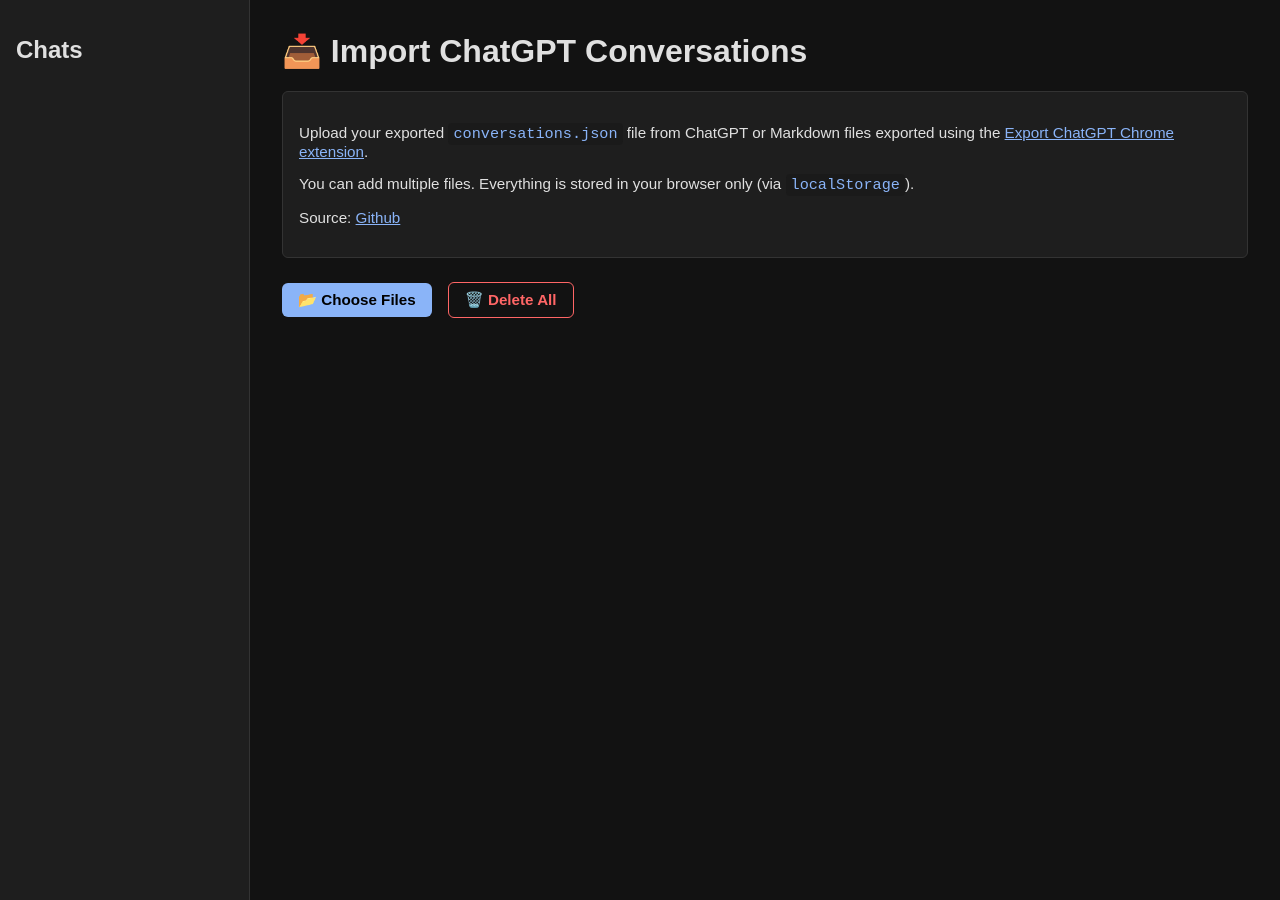
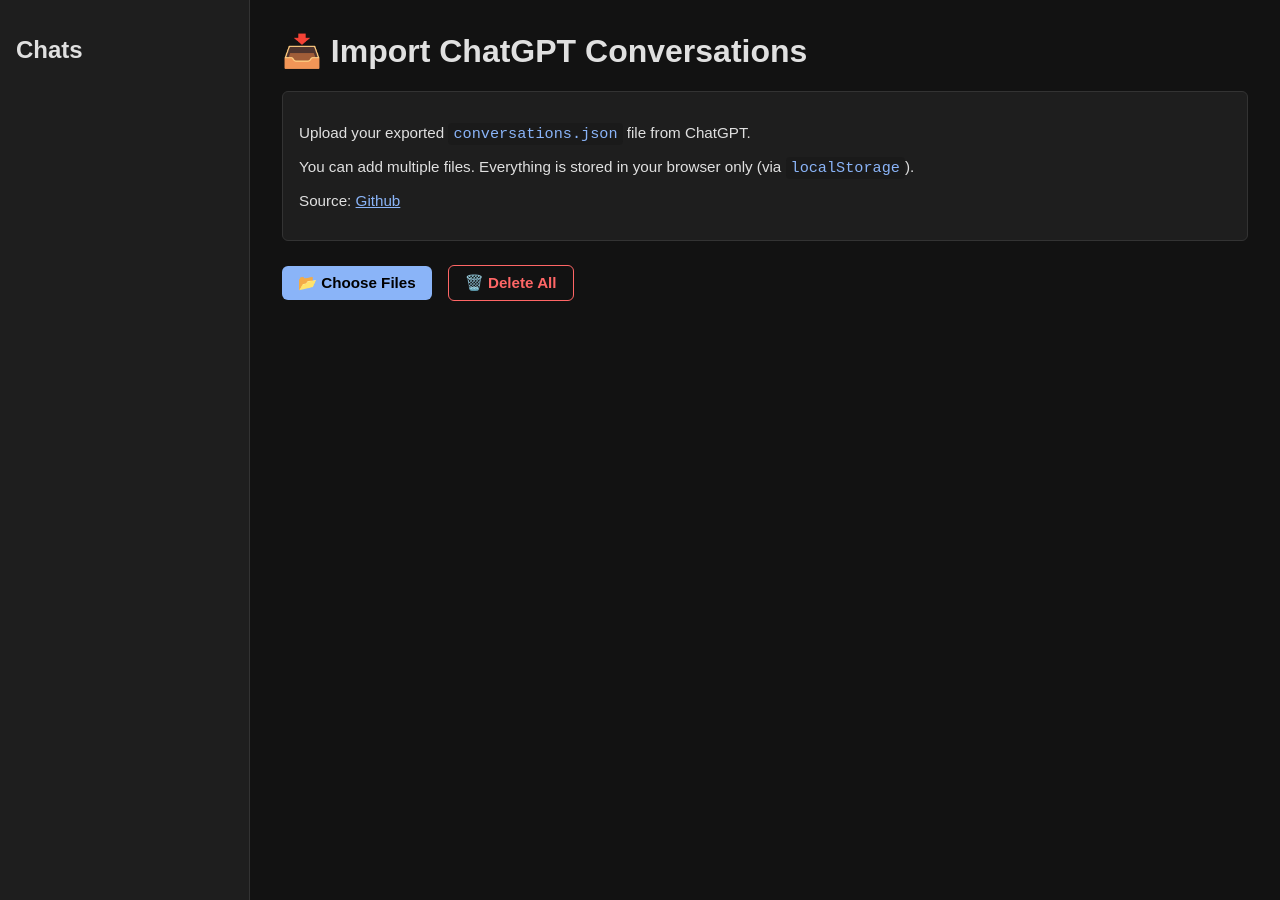
Before and after one commit to syazarilasyraf/log.syazarilasyraf.com, a Jekyll site: the page built from index.md, in a window 1280 px wide. Built offline with Jekyll 4.4.1, drawn with Linux system fonts in a browser that asks for light colours; some of the changed lines change nothing that is shown.

Commit message:
Live site

````diff
--- a/_layouts/default.html
+++ b/_layouts/default.html
@@ -58,7 +58,6 @@
     details {
       margin-bottom: 1rem;
       max-width: 100%;
-      border: 1px solid var(--border);
       border-radius: 6px;
       background-color: var(--highlight);
     }
@@ -116,7 +115,7 @@
     }
 
     .chat-entry:hover {
-    background-color: #f0f0f0;
+    background-color: #666060;
     }
 
     aside h3 {
@@ -186,7 +185,30 @@
     background-color: rgba(255, 102, 102, 0.1);
     }
 
+    .chat-message {
+      margin: 1em 0;
+      border-radius: 6px;
+      padding: 0.5em;
+    }
+
+    .chat-message summary {
+      cursor: pointer;
+      font-size: 1em;
+      font-weight: bold;
+      padding: 0.2em;
+    }
+
+    .chat-message summary:hover {
+      color: #333;
+    }
+
+    /* .chat-message[open] {
+      background: #f9f9f9;
+    } */
+
   </style>
+
+  <script src="https://cdn.jsdelivr.net/npm/marked/marked.min.js"></script>
 
 </head>
 <body>
@@ -200,7 +222,7 @@
   <h1>📥 Import ChatGPT Conversations</h1>
 
   <div class="intro-box">
-    <p>Upload your exported <code>conversations.json</code> file from ChatGPT or Markdown files exported using the <a href='https://chromewebstore.google.com/detail/exportgpt-export-chatgpt/jamcijfplmgbngnppdhmbbogjebgfimn'>Export ChatGPT Chrome extension</a>.</p>
+    <p>Upload your exported <code>conversations.json</code> file from ChatGPT.
     <p>You can add multiple files. Everything is stored in your browser only (via <code>localStorage</code>).</p>
     <p>Source: <a href="https://github.com/syazarilasyraf/log.syazarilasyraf.com">Github</a></p>
   </div>
--- a/assets/js/chat-uploader.js
+++ b/assets/js/chat-uploader.js
@@ -102,132 +102,106 @@
   }
 }
 
-// 👇 NEW version of displayChat()
 function displayChat(index) {
   const chats = getStoredChats();
   const chat = chats[index];
-  const chatContainer = document.getElementById('chatContainer');
-  chatContainer.innerHTML = '';
+  const container = document.getElementById('chatContainer');
+  container.innerHTML = '';
 
-  const details = document.createElement('details');
-  const summary = document.createElement('summary');
-  summary.textContent = chat.title || `Chat ${index + 1}`;
+  const metadata = {
+    chatGPT_conversation_id: chat.id || `chat-${index}`,
+    chatGPT_conversation_title: chat.title || `Chat ${index + 1}`,
+    chatGPT_create_time: chat.createdAt || new Date().toISOString(),
+    chatGPT_update_time: chat.updatedAt || new Date().toISOString(),
+    chatGPT_converted_time: new Date().toISOString(),
+    chatGPT_first_message_time: chat.messages?.[0]?.createdAt || '',
+    chatGPT_last_message_time: chat.messages?.[chat.messages.length - 1]?.createdAt || '',
+    chatGPT_dates: [...new Set(chat.messages?.map(m => m.createdAt?.split('T')[0]))] || [],
+  };
 
-  const content = document.createElement('div');
-  content.classList.add('chat-content');
+  let frontmatter = `---\n`;
+  for (const [key, value] of Object.entries(metadata)) {
+    frontmatter += `${key}: ${Array.isArray(value) ? JSON.stringify(value) : `'${value}'`}\n`;
+  }
+  frontmatter += `---`;
 
-  if (chat.messages) {
-    chat.messages.forEach(message => {
-      const role = document.createElement('div');
-      role.className = `message ${message.role}`;
-      role.innerHTML = `<strong>${message.role}:</strong> ${formatMessageContent(message.content)}`;
-      content.appendChild(role);
-    });
-  } else if (chat.content) {
-    const parser = new DOMParser();
-    const doc = parser.parseFromString(chat.content, 'text/html');
-    const rawMessages = [...doc.querySelectorAll('.chat-msg')];
+  const link = `https://chat.openai.com/c/${metadata.chatGPT_conversation_id}`;
+  const chatStarted = `*Chat started ${new Date(metadata.chatGPT_create_time).toLocaleString()}*`;
 
-    for (let i = 0; i < rawMessages.length; i += 2) {
-      const q = rawMessages[i];
-      const a = rawMessages[i + 1];
-      const qText = q?.textContent?.trim();
-      const aText = a?.textContent?.trim();
+  let md = `<details style="margin-bottom: 1em;">
+  <summary style="font-weight: bold; cursor: pointer;">Metadata</summary>
 
-      if (!qText && !aText) continue;
+  \`\`\`yaml
+  ${frontmatter.trim()}
+  \`\`\`
 
-      const row = document.createElement('div');
-      row.className = 'chat-row';
+  </details>
 
-      if (qText) {
-        const qDetails = document.createElement('details');
-        qDetails.className = 'half-box';
-        const qSummary = document.createElement('summary');
-        qSummary.textContent = qText.slice(0, 100);
-        const qBox = document.createElement('div');
-        qBox.className = 'chat-msg-box question-box';
-        qBox.innerHTML = q.innerHTML;
-        qDetails.appendChild(qSummary);
-        qDetails.appendChild(qBox);
-        row.appendChild(qDetails);
-      }
+  ${chatStarted}
+  - <a href="${link}" target="_blank" rel="noopener">Continue at ChatGPT</a>
 
-      if (aText) {
-        const aDetails = document.createElement('details');
-        aDetails.className = 'half-box';
-        const aSummary = document.createElement('summary');
-        aSummary.textContent = aText.slice(0, 100);
-        const aBox = document.createElement('div');
-        aBox.className = 'chat-msg-box answer-box';
-        aBox.innerHTML = a.innerHTML;
-        aDetails.appendChild(aSummary);
-        aDetails.appendChild(aBox);
-        row.appendChild(aDetails);
-      }
+  ---
+  `;
 
-      content.appendChild(row);
-    }
+  chat.messages.forEach((msg, i) => {
+    const speaker = msg.role === 'user' ? 'You' : 'ChatGPT';
+    const timestamp = new Date(msg.createdAt || new Date()).toLocaleString();
+    const content = msg.content.trim().split('\n').map(line => `> ${line}`).join('\n');
+
+    md += `
+  <details class="chat-message" open>
+    <summary><strong>${i + 1}. ${speaker}</strong> — <em>${timestamp}</em></summary>
+
+    \n\n${content}\n
+  </details>
+  \n\n
+  `;
+  });
+
+  const html = marked.parse(md);
+
+  const div = document.createElement('div');
+  div.classList.add('rendered-chat');
+  div.innerHTML = html;
+  container.appendChild(div);
+}
+
+function parseJSONChats(dataRaw) {
+  let data;
+
+  if (typeof dataRaw === 'string') {
+    data = JSON.parse(dataRaw);
+  } else {
+    data = dataRaw;
   }
 
-  details.appendChild(summary);
-  details.appendChild(content);
-  chatContainer.appendChild(details);
-}
-
-function parseMarkdown(text) {
-  const blocks = text.split(/\*\*\s*(You|ChatGPT)\s*:\s*\*\*/i);
-  let messages = [];
-  let role = null;
-
-  for (let i = 0; i < blocks.length; i++) {
-    if (i % 2 === 1) {
-      role = blocks[i].trim().toLowerCase() === 'you' ? 'you' : 'assistant';
-    } else if (blocks[i].trim() !== '') {
-      const msg = blocks[i].trim().replace(/~~~/g, '');
-      const html = applySyntaxHighlighting(msg);
-      messages.push(`<div class="chat-msg" data-role="${role}">${html}</div>`);
-    }
+  const chats = Array.isArray(data) ? data : data.chats;
+  if (!Array.isArray(chats)) {
+    throw new Error("Invalid format: expected an array or object with 'chats' array");
   }
 
-  return messages.join('\n\n');
-}
+  return chats.map((conv, index) => {
+    const rawMessages = Object.values(conv.mapping || {})
+      .map(m => m.message)
+      .filter(Boolean);
 
-function parseJSONChats(jsonText) {
-  const data = JSON.parse(jsonText);
-  return data.map((conv, index) => {
-    const messages = Object.values(conv.mapping || {}).map(m => m.message).filter(Boolean);
-    const parts = messages.map(msg => {
-      const role = msg?.author?.role || 'unknown';
-      const label = role === 'user' ? 'you' : role;
-      const contentParts = msg?.content?.parts || [];
-      const safeText = Array.isArray(contentParts) ? contentParts.join('\n') : '';
-      const html = applySyntaxHighlighting(safeText);
-      return `<div class="chat-msg" data-role="${label}">${html}</div>`;
-    });
+    const messages = rawMessages.map(msg => ({
+      role: msg?.author?.role === 'user' ? 'user' : 'assistant',
+      content: msg?.content?.parts?.join('\n') || '',
+      createdAt: new Date(conv.create_time * 1000).toISOString()
+    }));
 
-    const titleMsg = messages.find(m => m?.author?.role === 'user');
-    const title = titleMsg?.content?.parts?.[0]?.slice(0, 50) || `Chat ${index + 1}`;
-    const timestamp = conv.create_time ? new Date(conv.create_time * 1000).toISOString() : new Date().toISOString();
+    const title = conv.title || `Chat ${index + 1}`;
+    const id = conv.conversation_id || `chat-${index}`;
 
     return {
+      id,
       title,
-      content: parts.join('\n\n'),
-      createdAt: timestamp
+      messages,
+      createdAt: new Date(conv.create_time * 1000).toISOString(),
+      updatedAt: new Date(conv.update_time * 1000).toISOString?.() || new Date().toISOString()
     };
   });
-}
-
-function applySyntaxHighlighting(text) {
-  return text.replace(/```(\w+)?\n([\s\S]*?)```/g, (match, lang = 'plaintext', code) => {
-    if (typeof Prism === 'undefined') return match;
-    const grammar = Prism.languages[lang] || Prism.languages.plaintext;
-    const highlighted = Prism.highlight(code, grammar, lang);
-    return `<pre><code class="language-${lang}">${highlighted}</code></pre>`;
-  });
-}
-
-function formatMessageContent(content) {
-  return applySyntaxHighlighting(content);
 }
 
 function handleFileUpload(file) {
@@ -238,12 +212,9 @@
     try {
       if (file.name.endsWith('.json')) {
         newChats = parseJSONChats(e.target.result);
-      } else if (file.name.endsWith('.md')) {
-        newChats.push({
-          title: file.name.replace('.md', ''),
-          content: parseMarkdown(e.target.result),
-          createdAt: new Date().toISOString()
-        });
+      } else {
+        alert("Only .json files are supported.");
+        return;
       }
     } catch (err) {
       alert(`Error parsing ${file.name}: ${err.message}`);
````
